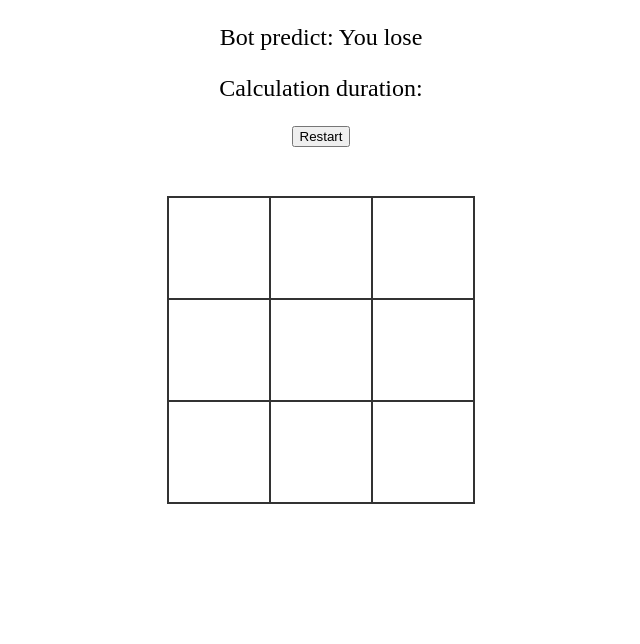
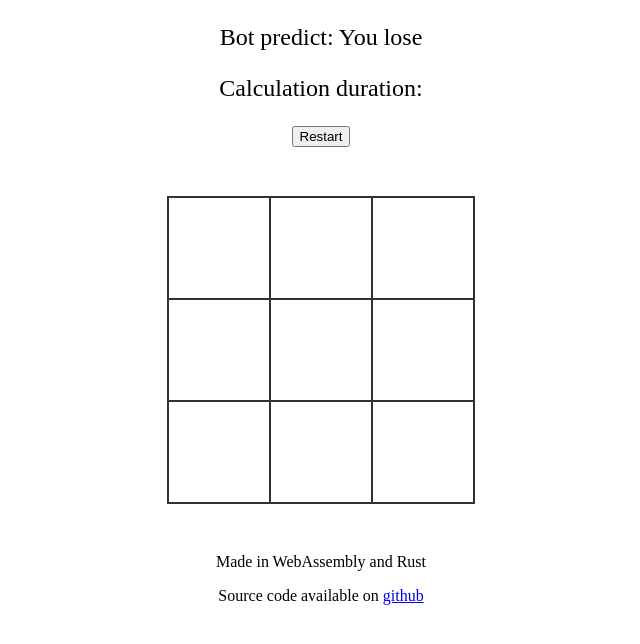
Before and after one commit to gbaranski/impossibletictactoe, a website built with webpack: page site/index.html in a window 1280 px wide. Shown: the whole page, without its empty margins (319-959 px from the left). Built offline with nearby package versions, Linux system fonts and the light colour scheme.

Commit message:
feat: add footer

```diff
--- a/site/index.html
+++ b/site/index.html
@@ -28,6 +28,9 @@
         display: block;
         margin: auto;
       }
+      footer {
+        text-align: center;
+      }
     </style>
   </head>
   <body>
@@ -46,5 +49,14 @@
       <div data-cell-index="8" class="cell"></div>
     </div>
     <script src="./bundle.js"></script>
+
+    <footer>
+      <p>
+        Made in WebAssembly and Rust
+      </p>
+      <p>
+        Source code available on <a href="https://github.com/gbaranski/impossibletictactoe">github</a>
+      </p>
+    </footer>
   </body>
 </html>
```
